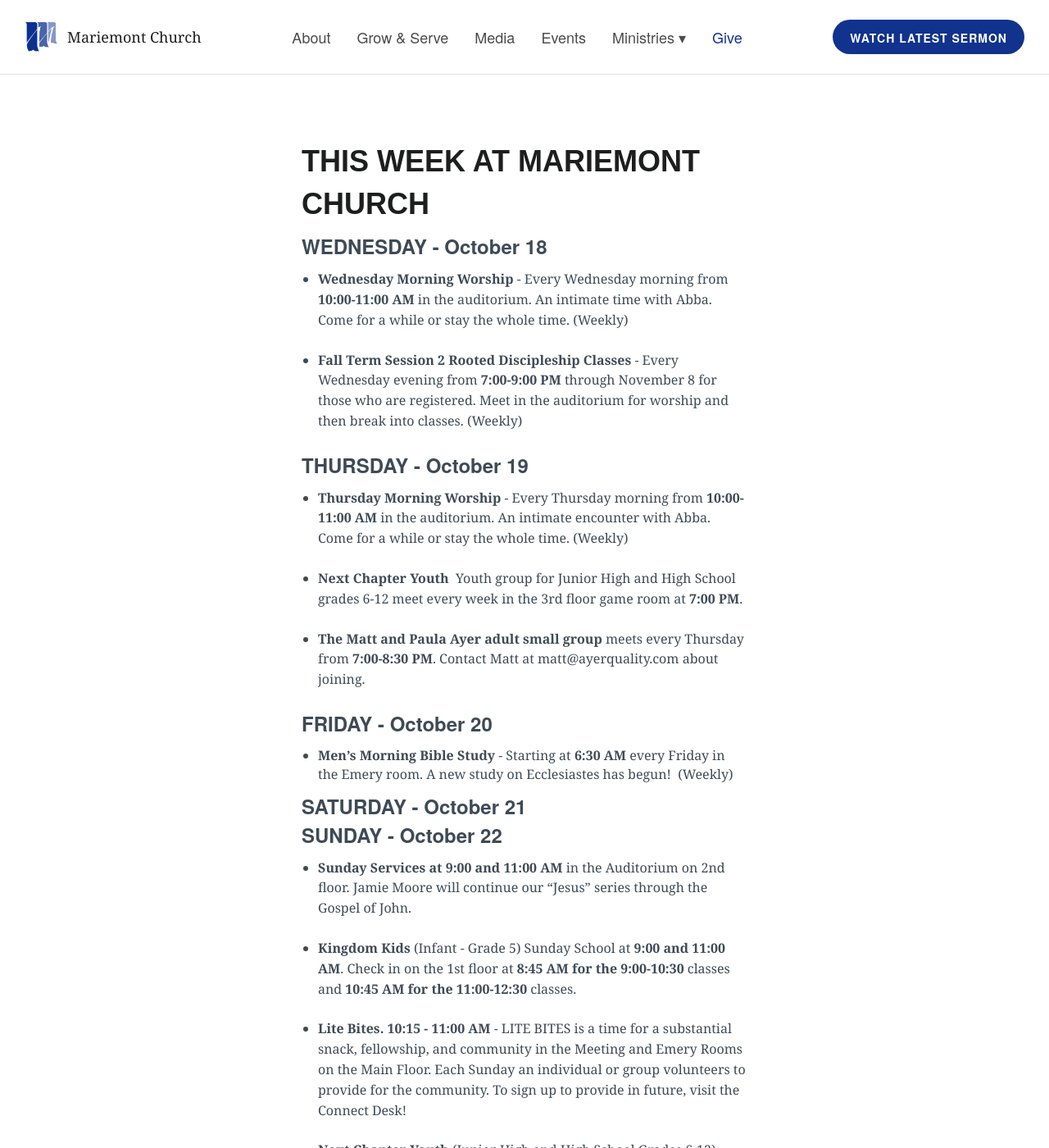
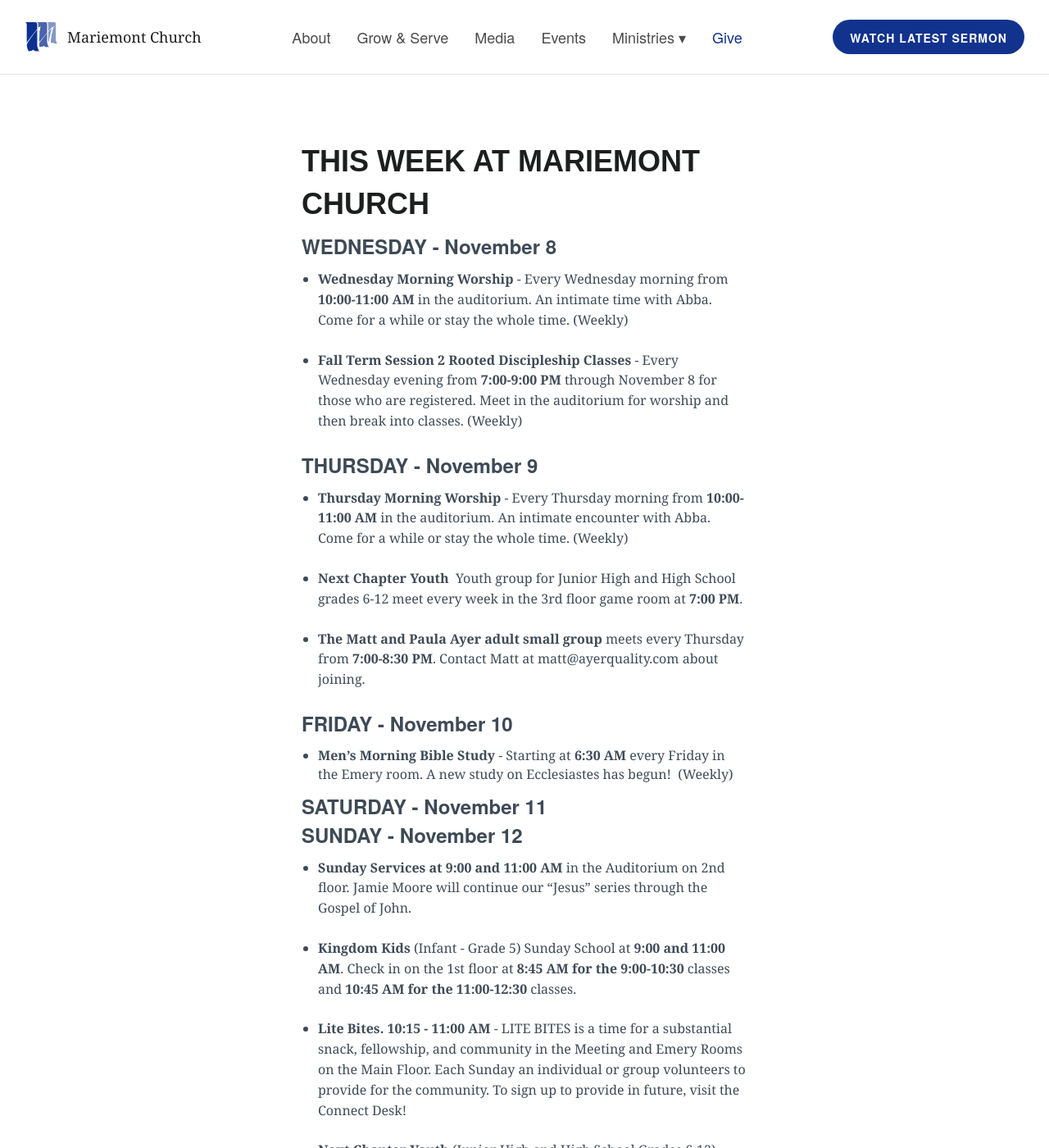
Before and after one commit to lukemoderwell/mariemont, a Jekyll site: the page built from mc-weekly-calendar.markdown, in a window 1280 px wide and 1400 px high. Shown: the whole window at 82% size. Built offline with Jekyll 4.4.1, drawn with Linux system fonts in a browser that asks for light colours; nearby versions of some CDN libraries; some of the changed text lies outside the part shown.

Commit message:
Updated Mc Weekly Calendar

```diff
--- a/mc-weekly-calendar.markdown
+++ b/mc-weekly-calendar.markdown
@@ -7,12 +7,12 @@
 
 ## THIS WEEK AT MARIEMONT CHURCH
 
-### WEDNESDAY - October 18
+### WEDNESDAY - November 8
 * **Wednesday Morning Worship** - Every Wednesday morning from **10:00-11:00 AM** in the auditorium. An intimate time with Abba. Come for a while or stay the whole time. (Weekly)
 
 * **Fall Term Session 2 Rooted Discipleship Classes** - Every Wednesday evening from **7:00-9:00 PM** through November 8 for those who are registered. Meet in the auditorium for worship and then break into classes. (Weekly)
 
-### THURSDAY - October 19
+### THURSDAY - November 9
 * **Thursday Morning Worship** - Every Thursday morning from **10:00-11:00 AM** in the auditorium. An intimate encounter with Abba. Come for a while or stay the whole time. (Weekly)
 
 
@@ -22,14 +22,14 @@
 * **The Matt and Paula Ayer adult small group** meets every Thursday from **7:00-8:30 PM**. Contact Matt at matt@ayerquality.com about joining.
 
 
-### FRIDAY - October 20
+### FRIDAY - November 10
 * **Men's Morning Bible Study** - Starting at **6:30 AM** every Friday in the Emery room. A new study on Ecclesiastes has begun!  (Weekly)
 
-### SATURDAY - October 21
+### SATURDAY - November 11
 
 
 
-### SUNDAY - October 22
+### SUNDAY - November 12
 * **Sunday Services at 9:00 and 11:00 AM** in the Auditorium on 2nd floor. Jamie Moore will continue our "Jesus" series through the Gospel of John.
 
 * **Kingdom Kids** (Infant - Grade 5) Sunday School at **9:00 and 11:00 AM**. Check in on the 1st floor at **8:45 AM for the 9:00-10:30** classes and **10:45 AM for the 11:00-12:30** classes.
@@ -41,12 +41,12 @@
 * **The Zeke and Beth Swift adult small group.** **11:00 AM -12:15 PM**.  Meets in the Library (3rd Floor) and discusses the 9:00 a.m. sermon and other relevant topics.
 
 
-### MONDAY - October 23
+### MONDAY - November 13
 * **The Michael and Judy Belanger adult small group** meets **6:30-9:00 PM** weekly at their home at 6909 Cambridge, Cincinnati, OH 45227. Contact Mike Belanger at chefbelanger@hotmail.com or (513) 470-4055 for more information.
 
 * **The Michael and Faith George 20s and 30s small group.** Meets every Monday from **6:30-9:00 PM** in Deer Park. Call or text Michael George at 513-287-9748 for more information.
 
-### TUESDAY - October 24
+### TUESDAY - November 14
 * **Tuesday Morning Worship** - Every Tuesday morning from **9:00-10:00 AM** in the auditorium. An intimate time with Abba. Come for a while or stay the whole time.
 
 * **Joy in the Morning Women's Ministry Bible Study** - Every Tuesday morning from **9:15-11:15 AM** in the Emery Room. Choose from 1 of 3 Books/Bible Studies. [CLICK HERE](https://mariemontchurch.org/womens-ministry/) for specifics.
```
